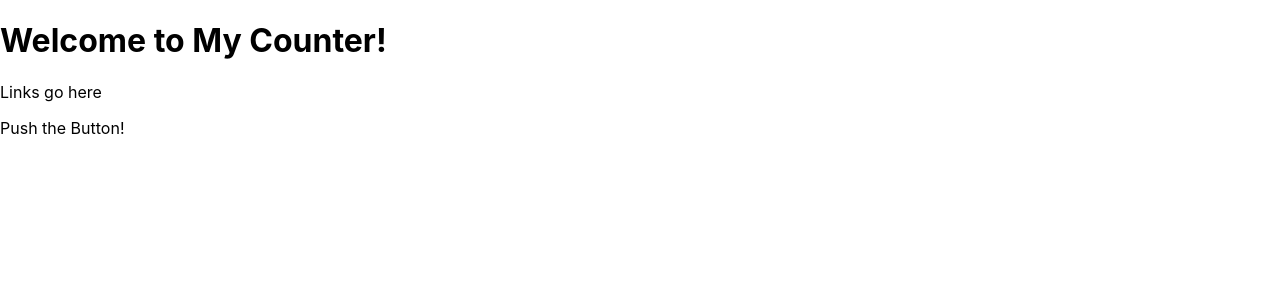
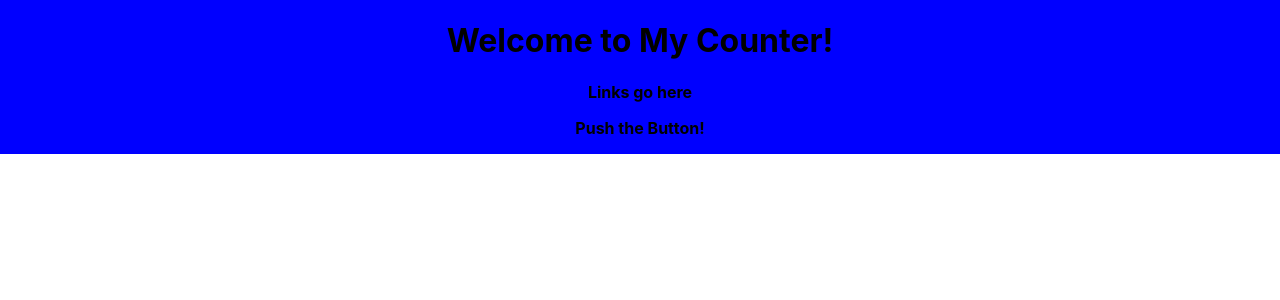
Before and after one commit to bproorda/ReactCounter, a React (Create React App) app in the folder counterapp/: page / in a window 1280 px wide. Shown: the top 300 px of the page. Built offline with nearby package versions, Linux system fonts and the light colour scheme.

Commit message:
added css to header

```diff
--- a/counterapp/src/Components/Header.scss
+++ b/counterapp/src/Components/Header.scss
@@ -1,3 +1,8 @@
-.Header{
-    background-color: blue($color: #000000);
+header{
+    background-color: blue;
+    font-weight: bolder;
+    position: fixed;
+    top: 0;
+    width: 100%;
+    text-align: center;
 }
```
